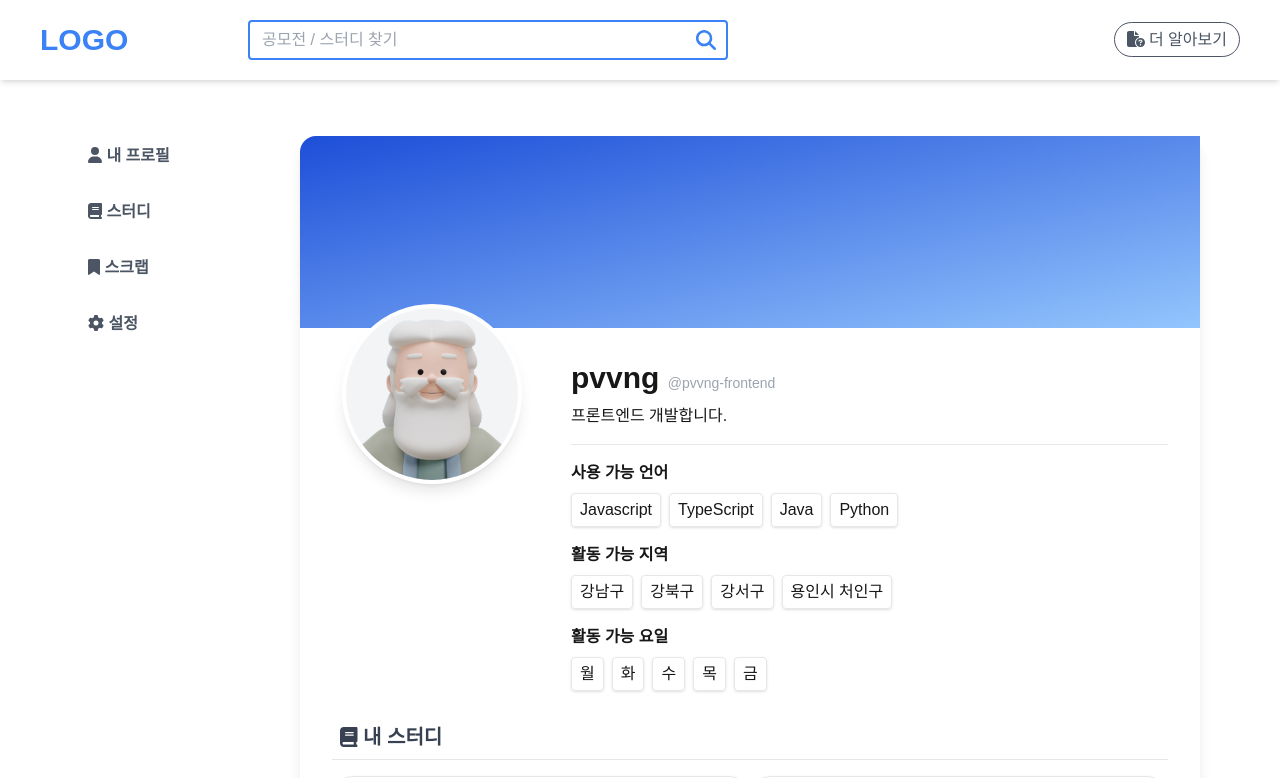
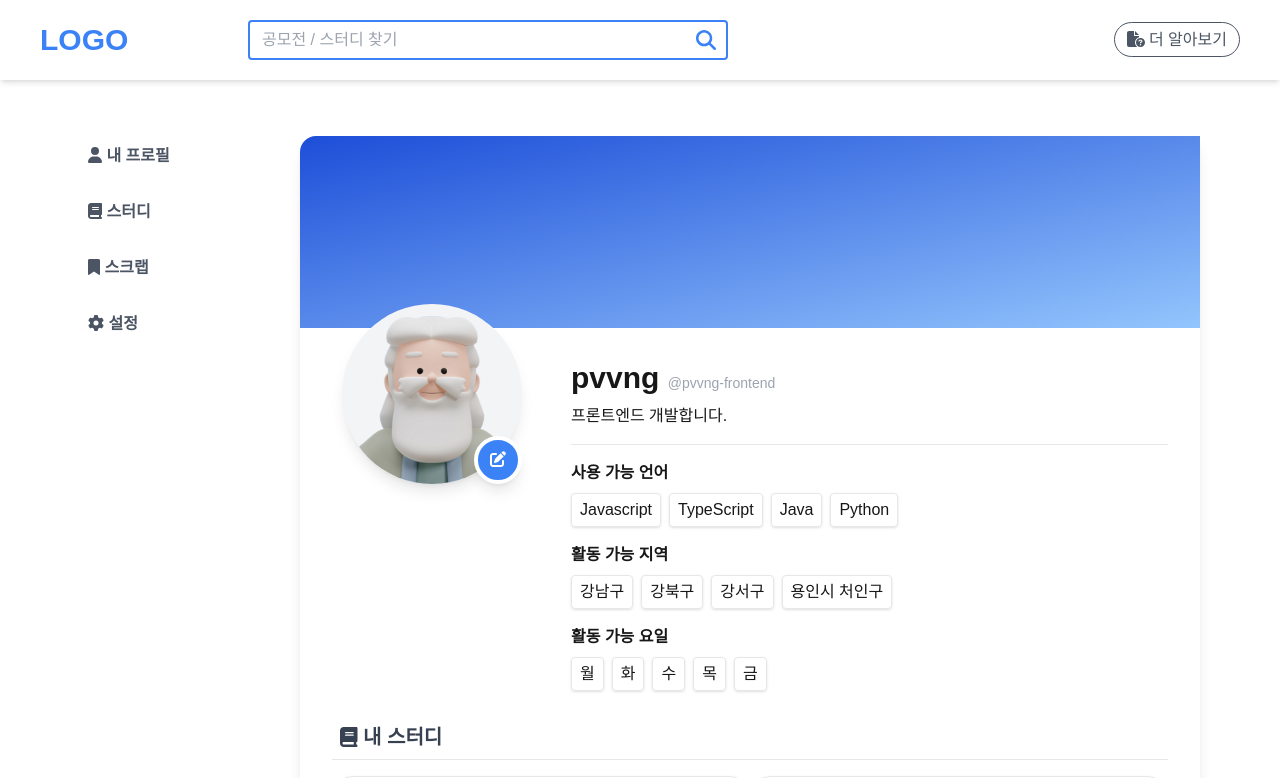
Before and after one commit to pvvng/ai-makers-fe, a Next.js app: page /my-page in a window 1280 px wide. Shown: the top 778 px of the page. Built offline with nearby package versions, Linux system fonts and the light colour scheme; no server answers.

Commit message:
feat : 이미지 edit 버튼

```diff
--- a/app/my-page/components/content/UserInfo/UserInfo.tsx
+++ b/app/my-page/components/content/UserInfo/UserInfo.tsx
@@ -20,7 +20,7 @@ export default async function UserInfo() {
   });
 
   if (!userdataResponse.ok) {
-    return <SkeletonContent />
+    return <SkeletonContent />;
   }
 
   const userdata: UserData = await userdataResponse.json();
@@ -28,20 +28,12 @@ export default async function UserInfo() {
   const { nameExplainProps, userInfoBadgeProps } = getUserDataProps(userdata);
 
   return (
-    <UserInfoWrapper>
+    <div className="p-4 px-8 flex gap-10">
       <UserProfile profile={userdata.profile} />
       <div className="w-3/4">
         <UserNameExplainContent {...nameExplainProps} />
         <UserInfoBadge {...userInfoBadgeProps} />
       </div>
-    </UserInfoWrapper>
+    </div>
   );
 }
-
-function UserInfoWrapper({
-  children,
-}: Readonly<{
-  children: React.ReactNode;
-}>) {
-  return <div className="p-4 px-8 flex gap-10">{children}</div>;
-}
--- a/app/my-page/components/content/UserProfile.tsx
+++ b/app/my-page/components/content/UserProfile.tsx
@@ -1,18 +1,32 @@
+"use client";
+// icon
+import { faPenToSquare } from "@fortawesome/free-solid-svg-icons";
+import { FontAwesomeIcon } from "@fortawesome/react-fontawesome";
+// next
 import Image from "next/image";
 
 export default function UserProfile({ profile }: { profile: string }) {
   return (
     <div className="w-1/4">
-      <div className="relative rounded-full overflow-hidden w-[180px] h-[180px] border-4 bg-gray-100 border-white shadow-lg -mt-10 mx-auto">
+      <div className="relative rounded-full w-[180px] h-[180px] bg-gray-100 border-white shadow-lg -mt-10 mx-auto">
         <Image
           src={`/user/${profile}.webp`}
           alt={profile}
           sizes="200px"
-          className="object-contain"
+          className="object-contain overflow-hidden rounded-full"
           fill
           priority
         />
+        <ProfileEditButton />
       </div>
     </div>
   );
 }
+
+function ProfileEditButton({}: {}) {
+  return (
+    <button className="absolute p-2 px-3 rounded-full bg-blue-500 border-4 border-white shadow-lg bottom-0 right-0">
+      <FontAwesomeIcon icon={faPenToSquare} className="font-dark text-white" />
+    </button>
+  );
+}
```
